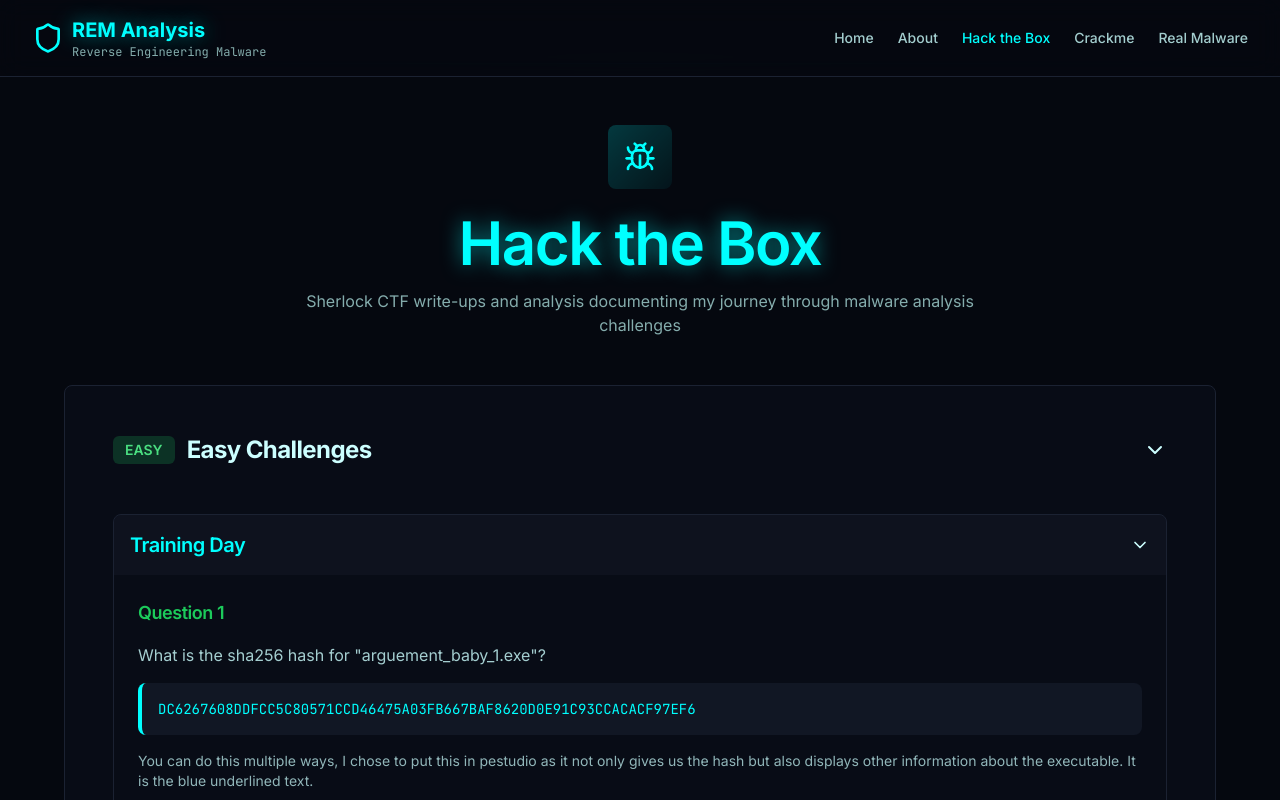
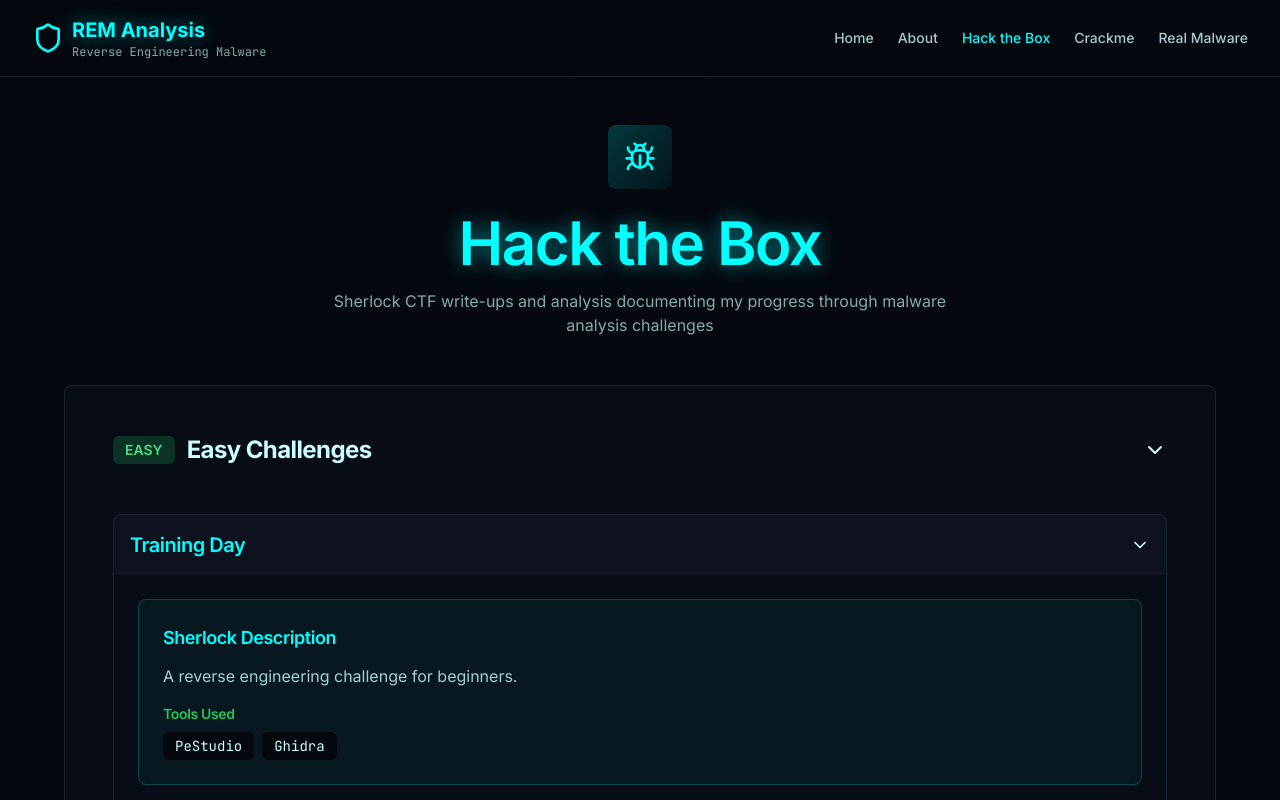
Before and after one commit to Siinatraa/NewREMWebsite, a React (Vite) app: page /hack-the-box in a window 1280 px wide. Both pictures are taken after a click on the button "Training Day". Shown: the top 800 px of the page. Built offline with nearby package versions, Linux system fonts and the light colour scheme; grey boxes are pictures that could not be loaded.

Commit message:
Add descriptions to write-ups and update text

```diff
--- a/src/components/layout/Footer.tsx
+++ b/src/components/layout/Footer.tsx
@@ -10,7 +10,7 @@
               &copy; {new Date().getFullYear()} REM Analysis. All rights reserved.
             </p>
             <p className="text-xs text-muted-foreground mt-1">
-              Documenting the journey through malware reverse engineering
+              Documenting my progress of malware reverse engineering
             </p>
           </div>
 
--- a/src/pages/AboutPage.tsx
+++ b/src/pages/AboutPage.tsx
@@ -115,9 +115,14 @@
         {/* Current Goal */}
         <div className="mt-12 text-center p-8 bg-gradient-to-r from-primary/10 to-secondary/10 rounded-lg border border-primary/20 animate-fade-in" style={{ animationDelay: '800ms' }}>
           <p className="text-lg font-semibold text-primary mb-2">Current Goal</p>
-          <p className="text-2xl font-bold glow-text">
+          <a
+            href="https://www.giac.org/certifications/reverse-engineering-malware-grem/"
+            target="_blank"
+            rel="noopener noreferrer"
+            className="inline-block text-2xl font-bold glow-text hover:text-primary transition-colors cursor-pointer"
+          >
             GIAC FOR610 GREM Certification
-          </p>
+          </a>
           <p className="text-muted-foreground mt-2">
             Reverse Engineering Malware
           </p>
--- a/src/pages/HackTheBoxPage.tsx
+++ b/src/pages/HackTheBoxPage.tsx
@@ -34,12 +34,12 @@
           </div>
           <h1 className="glow-text mb-4">Hack the Box</h1>
           <p className="text-muted-foreground max-w-2xl mx-auto">
-            Sherlock CTF write-ups and analysis documenting my journey through malware analysis challenges
+            Sherlock CTF write-ups and analysis documenting my progress through malware analysis challenges
           </p>
         </div>
 
         {/* Easy Difficulty Section */}
-        <div className="tech-card mb-6 animate-fade-in" style={{ animationDelay: '100ms' }}>
+        <div className="tech-card mb-6 animate-fade-in" style={{ animationDelay: '100ms' }} data-section="easy">
           <button
             onClick={() => toggleSection('easy')}
             className="w-full flex items-center justify-between text-left p-6 hover:bg-muted/30 transition-colors rounded-lg"
@@ -65,6 +65,18 @@
 
                 {expandedWriteups.includes('training-day') && (
                   <div className="p-6 space-y-8 bg-card">
+                    {/* Sherlock Info */}
+                    <div className="bg-primary/5 border border-primary/20 rounded-lg p-6">
+                      <h4 className="text-lg font-semibold text-primary mb-3">Sherlock Description</h4>
+                      <p className="text-foreground/80 mb-4">A reverse engineering challenge for beginners.</p>
+                      <div className="mt-4">
+                        <h5 className="text-sm font-semibold text-secondary mb-2">Tools Used</h5>
+                        <div className="flex flex-wrap gap-2">
+                          <span className="px-3 py-1 bg-background rounded-md text-sm font-mono">PeStudio</span>
+                          <span className="px-3 py-1 bg-background rounded-md text-sm font-mono">Ghidra</span>
+                        </div>
+                      </div>
+                    </div>
                     {/* Question 1 */}
                     <div className="space-y-4">
                       <h4 className="text-lg font-semibold text-secondary">Question 1</h4>
@@ -265,7 +277,10 @@
                       <button
                         onClick={() => {
                           toggleWriteup('training-day');
-                          window.scrollTo({ top: 0, behavior: 'smooth' });
+                          const easySection = document.querySelector('[data-section="easy"]');
+                          if (easySection) {
+                            easySection.scrollIntoView({ behavior: 'smooth', block: 'start' });
+                          }
                         }}
                         className="px-6 py-3 bg-primary/20 hover:bg-primary/30 text-primary rounded-lg transition-colors font-semibold"
                       >
@@ -288,6 +303,19 @@
 
                 {expandedWriteups.includes('lockpick') && (
                   <div className="p-6 space-y-8 bg-card">
+                    {/* Sherlock Info */}
+                    <div className="bg-primary/5 border border-primary/20 rounded-lg p-6">
+                      <h4 className="text-lg font-semibold text-primary mb-3">Sherlock Description</h4>
+                      <p className="text-foreground/80 mb-4">In this Sherlock, you confront a serious threat at Forela: a significant number of UNIX servers have been infected by a suspected ransomware. Forela has decided not to negotiate with the attackers, putting the onus on you to recover the encrypted files. This task demands players to utilize their understanding of ransomware operations, UNIX server structures, and digital forensics to restore the affected files. It's a high-pressure race against time, testing your resilience, ingenuity, and technical prowess.</p>
+                      <div className="mt-4">
+                        <h5 className="text-sm font-semibold text-secondary mb-2">Tools Used</h5>
+                        <div className="flex flex-wrap gap-2">
+                          <span className="px-3 py-1 bg-background rounded-md text-sm font-mono">Ghidra</span>
+                          <span className="px-3 py-1 bg-background rounded-md text-sm font-mono">Python Decryptor</span>
+                          <span className="px-3 py-1 bg-background rounded-md text-sm font-mono">File Hasher</span>
+                        </div>
+                      </div>
+                    </div>
                     {/* Question 1 */}
                     <div className="space-y-4">
                       <h4 className="text-lg font-semibold text-secondary">Question 1</h4>
@@ -431,7 +459,10 @@
                       <button
                         onClick={() => {
                           toggleWriteup('lockpick');
-                          window.scrollTo({ top: 0, behavior: 'smooth' });
+                          const easySection = document.querySelector('[data-section="easy"]');
+                          if (easySection) {
+                            easySection.scrollIntoView({ behavior: 'smooth', block: 'start' });
+                          }
                         }}
                         className="px-6 py-3 bg-primary/20 hover:bg-primary/30 text-primary rounded-lg transition-colors font-semibold"
                       >
@@ -454,6 +485,18 @@
 
                 {expandedWriteups.includes('heartbreaker-continuum') && (
                   <div className="p-6 space-y-8 bg-card">
+                    {/* Sherlock Info */}
+                    <div className="bg-primary/5 border border-primary/20 rounded-lg p-6">
+                      <h4 className="text-lg font-semibold text-primary mb-3">Sherlock Description</h4>
+                      <p className="text-foreground/80 mb-4">Players in this Sherlock scenario will be investigating a malicious binary file that was executed by the victim. The file displays traits similar to the Love Bug virus, and players must analyze its impact on the system. This scenario is part of a trio of interconnected Sherlocks, but can also be enjoyed on its own.</p>
+                      <div className="mt-4">
+                        <h5 className="text-sm font-semibold text-secondary mb-2">Tools Used</h5>
+                        <div className="flex flex-wrap gap-2">
+                          <span className="px-3 py-1 bg-background rounded-md text-sm font-mono">PeStudio</span>
+                          <span className="px-3 py-1 bg-background rounded-md text-sm font-mono">CyberChef</span>
+                        </div>
+                      </div>
+                    </div>
                     {/* Question 1 */}
                     <div className="space-y-4">
                       <h4 className="text-lg font-semibold text-secondary">Question 1</h4>
@@ -606,7 +649,10 @@
                       <button
                         onClick={() => {
                           toggleWriteup('heartbreaker-continuum');
-                          window.scrollTo({ top: 0, behavior: 'smooth' });
+                          const easySection = document.querySelector('[data-section="easy"]');
+                          if (easySection) {
+                            easySection.scrollIntoView({ behavior: 'smooth', block: 'start' });
+                          }
                         }}
                         className="px-6 py-3 bg-primary/20 hover:bg-primary/30 text-primary rounded-lg transition-colors font-semibold"
                       >
@@ -629,6 +675,20 @@
 
                 {expandedWriteups.includes('opsalwarkameez') && (
                   <div className="p-6 space-y-8 bg-card">
+                    {/* Sherlock Info */}
+                    <div className="bg-primary/5 border border-primary/20 rounded-lg p-6">
+                      <h4 className="text-lg font-semibold text-primary mb-3">Sherlock Description</h4>
+                      <p className="text-foreground/80 mb-4">Super-Star is the first Sherlock challenge in the Operation Salwaar Kameez campaign. In this challenge, players will learn how to analyze Node.js malware executing compiled V8 JavaScript.</p>
+                      <div className="mt-4">
+                        <h5 className="text-sm font-semibold text-secondary mb-2">Tools Used</h5>
+                        <div className="flex flex-wrap gap-2">
+                          <span className="px-3 py-1 bg-background rounded-md text-sm font-mono">Process Hacker</span>
+                          <span className="px-3 py-1 bg-background rounded-md text-sm font-mono">Wireshark</span>
+                          <span className="px-3 py-1 bg-background rounded-md text-sm font-mono">CyberChef</span>
+                          <span className="px-3 py-1 bg-background rounded-md text-sm font-mono">Floss</span>
+                        </div>
+                      </div>
+                    </div>
                     {/* Question 1 */}
                     <div className="space-y-4">
                       <h4 className="text-lg font-semibold text-secondary">Question 1</h4>
@@ -777,7 +837,10 @@
                       <button
                         onClick={() => {
                           toggleWriteup('opsalwarkameez');
-                          window.scrollTo({ top: 0, behavior: 'smooth' });
+                          const easySection = document.querySelector('[data-section="easy"]');
+                          if (easySection) {
+                            easySection.scrollIntoView({ behavior: 'smooth', block: 'start' });
+                          }
                         }}
                         className="px-6 py-3 bg-primary/20 hover:bg-primary/30 text-primary rounded-lg transition-colors font-semibold"
                       >
```
